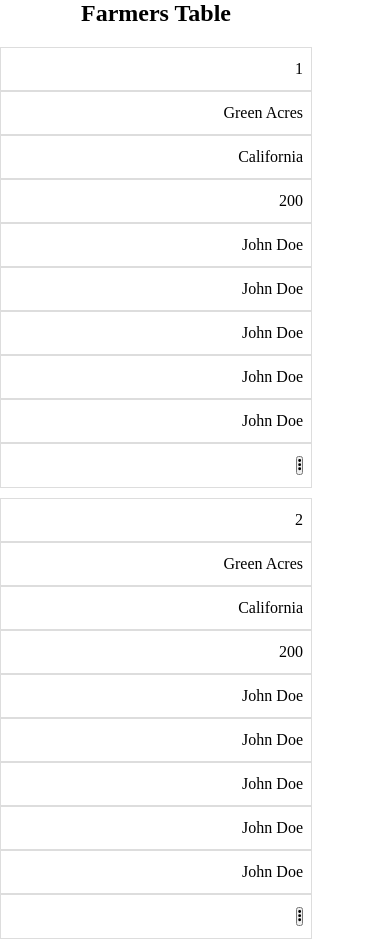
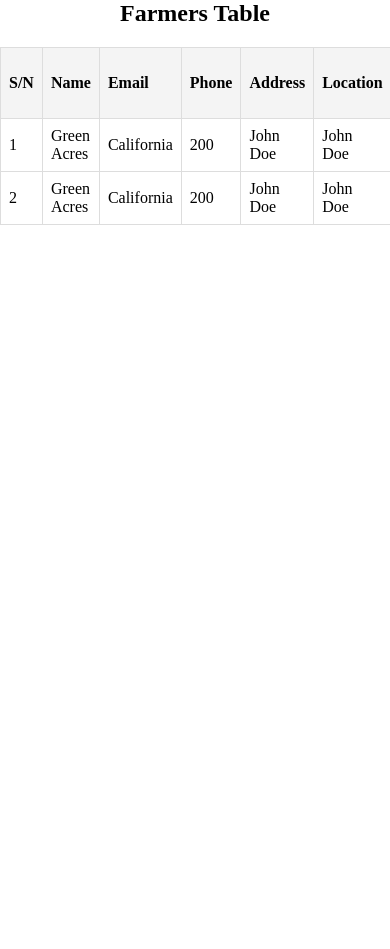
Before and after one commit to Eneojo10/soil, a React (Vite) app: page /farmers in a window 390 px wide. After the commit the page ends 844 px from the top, so only its background shows below. Built offline with nearby package versions, Linux system fonts and the light colour scheme.

Commit message:
loginpage

```diff
--- a/src/App.css
+++ b/src/App.css
@@ -189,9 +189,47 @@ h2 {
   margin-bottom: 20px;
 }
 
-.table-responsive {
+.table-container {
   overflow-x: auto;
+  -webkit-overflow-scrolling: touch; /* Smooth scrolling on iOS */
 }
+
+.table {
+  width: 100%;
+  border-collapse: collapse;
+}
+
+.table th,
+.table td {
+  text-align: left;
+  padding: 8px;
+  border: 1px solid #ddd;
+}
+
+.table th {
+  background-color: #f4f4f4;
+}
+
+.dropdown-menu {
+  position: absolute;
+  background: white;
+  border: 1px solid #ddd;
+  list-style: none;
+  padding: 0;
+  margin: 0;
+  box-shadow: 0 4px 8px rgba(0, 0, 0, 0.1);
+  z-index: 1000;
+}
+
+.dropdown-item {
+  padding: 10px 15px;
+  cursor: pointer;
+}
+
+.dropdown-item:hover {
+  background-color: #f5f5f5;
+}
+
 
 .table {
   width: 100%;
@@ -199,12 +237,7 @@ h2 {
   margin: 0 auto;
 }
 
-.table th,
-.table td {
-  border: 1px solid #ddd;
-  padding: 8px;
-  text-align: center;
-}
+
 .tb {
   width: 80%;
   /* margin: auto; */
@@ -212,9 +245,7 @@ h2 {
 label {
   font-size: 18px;
 }
-.table th {
-  background-color: #f4f4f4;
-}
+
 .color02 {
   background-color: #faffe9;
   height: 100px;
@@ -816,31 +847,8 @@ label {
     /* display: flex;  */
     align-items: center;
   }
-  .table th,
-  .table td {
-    padding: 12px 8px;
+  .tb{
+    width: 100%;
   }
 
-  .table thead {
-    display: none; /* Hide the table headers on small screens */
-  }
-
-  .table tr {
-    display: block;
-    margin-bottom: 10px;
-  }
-
-  .table td {
-    display: block;
-    text-align: right;
-    position: relative;
-    padding-left: 50%; /* Add padding to simulate a label */
-  }
-
-  .table td:before {
-    content: attr(data-label); /* Show the column name */
-    position: absolute;
-    left: 10px;
-    font-weight: bold;
-  }
 }
--- a/src/Components/farmland/Farm.jsx
+++ b/src/Components/farmland/Farm.jsx
@@ -1,5 +1,5 @@
 import React, { useState } from "react";
-import { Link } from "react-router-dom"; // Import Link
+import { Link } from "react-router-dom";
 import Dashboard from "../Dashboard/Dashboard";
 import { FontAwesomeIcon } from "@fortawesome/react-fontawesome";
 import { faEllipsisVertical } from "@fortawesome/free-solid-svg-icons";
@@ -19,10 +19,10 @@ function Farmland() {
       <div className="tb">
         <div className="containerk">
           <h2>Farmers Table</h2>
-          <div className="table-responsive">
+          <div className="table-container">
             <table className="table">
               <thead>
-              <tr>
+                <tr>
                   <th>S/N</th>
                   <th>Name</th>
                   <th>Location</th>
@@ -31,7 +31,6 @@ function Farmland() {
                   <th>Brief Description</th>
                   <th>Address</th>
                   <th>Actions</th>
-
                 </tr>
               </thead>
               <tbody>
@@ -44,8 +43,7 @@ function Farmland() {
                     <td>John Doe</td>
                     <td>John Doe</td>
                     <td>John Doe</td>
-                    {/* <td>John Doe</td> */}
-                    {/* <td>John Doe</td> */}
+
                     <td>
                       <div className="dropdown">
                         <button
--- a/src/Components/farmland/Farmland.jsx
+++ b/src/Components/farmland/Farmland.jsx
@@ -1,5 +1,5 @@
 import React, { useState } from "react";
-import { Link } from "react-router-dom"; // Import Link
+import { Link } from "react-router-dom";
 import Dashboard from "../Dashboard/Dashboard";
 import { FontAwesomeIcon } from "@fortawesome/react-fontawesome";
 import { faEllipsisVertical } from "@fortawesome/free-solid-svg-icons";
@@ -19,7 +19,7 @@ function Farmland() {
       <div className="tb">
         <div className="containerk">
           <h2>Farmers Table</h2>
-          <div className="table-responsive">
+          <div className="table-container">
             <table className="table">
               <thead>
                 <tr>
@@ -35,7 +35,6 @@ function Farmland() {
                   <th>Actions</th>
                 </tr>
               </thead>
-
               <tbody>
                 {[1, 2].map((row, index) => (
                   <tr key={index}>
--- a/src/Components/farmland/Soiltest.jsx
+++ b/src/Components/farmland/Soiltest.jsx
@@ -1,5 +1,5 @@
 import React, { useState } from "react";
-import { Link } from "react-router-dom"; // Import Link
+import { Link } from "react-router-dom";
 import Dashboard from "../Dashboard/Dashboard";
 import { FontAwesomeIcon } from "@fortawesome/react-fontawesome";
 import { faEllipsisVertical } from "@fortawesome/free-solid-svg-icons";
@@ -19,10 +19,10 @@ function Farmland() {
       <div className="tb">
         <div className="containerk">
           <h2>Farmers Table</h2>
-          <div className="table-responsive">
+          <div className="table-container">
             <table className="table">
               <thead>
-              <tr>
+                <tr>
                   <th>S/N</th>
                   <th>Farm ID</th>
                   <th>Email</th>
@@ -31,7 +31,6 @@ function Farmland() {
                   <th>Description</th>
                   <th>Status</th>
                   <th>Actions</th>
-
                 </tr>
               </thead>
               <tbody>
```
